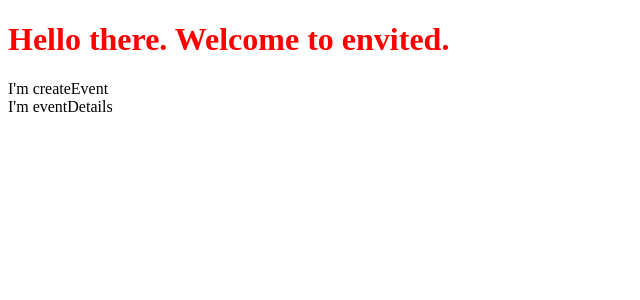
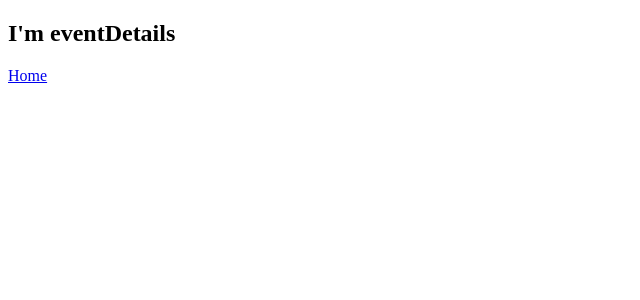
Before and after one commit to JazzPants/envited-technical-assessment, a React (Create React App) app: page /event in a window 1280 px wide. Shown: the top 300 px of the page, without its empty margins (0-640 px from the left). Built offline with nearby package versions, Linux system fonts and the light colour scheme.

Commit message:
Commit 8 - React router set up to work with components now

```diff
--- a/src/App.jsx
+++ b/src/App.jsx
@@ -2,12 +2,16 @@
 import EventDetails from "./components/eventDetails/eventDetails";
 import Landing from "./components/landing/landing";
 
+import { Routes, Route, Link } from "react-router-dom";
+
 const App = () => {
   return (
     <>
-      <Landing />
-      <CreateEvent />
-      <EventDetails />
+      <Routes>
+        <Route path="/" element={<Landing />} />
+        <Route path="create" element={<CreateEvent />} />
+        <Route path="event" element={<EventDetails />} />
+      </Routes>
     </>
   );
 };
--- a/src/components/createEvent/createEvent.jsx
+++ b/src/components/createEvent/createEvent.jsx
@@ -1,8 +1,16 @@
 import React from "react";
 import "./createEvent.css";
+import { Link } from "react-router-dom";
 
 const CreateEvent = () => {
-  return <div>I'm createEvent</div>;
+  return (
+    <>
+      <h2>I'm createEvent</h2>
+      <nav>
+        <Link to="/">Home</Link>
+      </nav>
+    </>
+  );
 };
 
 export default CreateEvent;
--- a/src/components/eventDetails/eventDetails.jsx
+++ b/src/components/eventDetails/eventDetails.jsx
@@ -1,8 +1,16 @@
 import React from "react";
 import "./eventDetails.css";
+import { Link } from "react-router-dom";
 
 const EventDetails = () => {
-  return <div>I'm eventDetails</div>;
+  return (
+    <>
+      <h2>I'm eventDetails</h2>
+      <nav>
+        <Link to="/">Home</Link>
+      </nav>
+    </>
+  );
 };
 
 export default EventDetails;
--- a/src/components/landing/landing.jsx
+++ b/src/components/landing/landing.jsx
@@ -1,10 +1,17 @@
 import React from "react";
 import "./landing.css";
+import { Link } from "react-router-dom";
 
 const Landing = () => {
   return (
     <div>
       <h1>Hello there. Welcome to envited.</h1>
+      <nav>
+        <Link to="/create">Create an event</Link>
+      </nav>
+      <nav>
+        <Link to="/event">Event Details</Link>
+      </nav>
     </div>
   );
 };
--- a/src/index.js
+++ b/src/index.js
@@ -1,10 +1,13 @@
 import React from "react";
 import ReactDOM from "react-dom/client";
+import { BrowserRouter } from "react-router-dom";
 import App from "./App";
 
 const root = ReactDOM.createRoot(document.getElementById("root"));
 root.render(
   <React.StrictMode>
-    <App />
+    <BrowserRouter>
+      <App />
+    </BrowserRouter>
   </React.StrictMode>
 );
```
